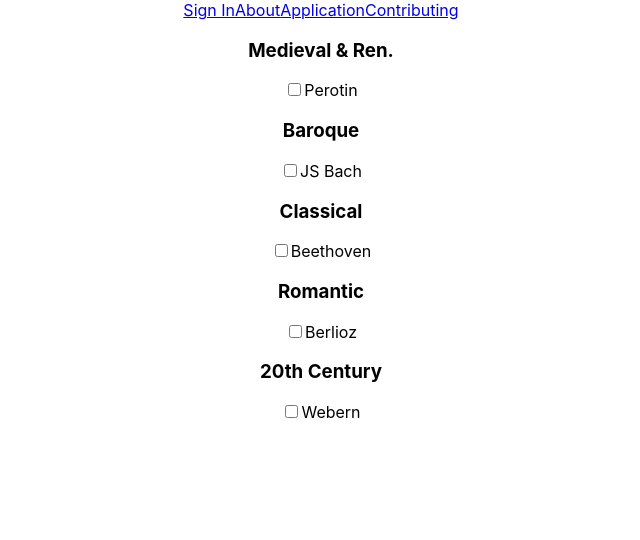
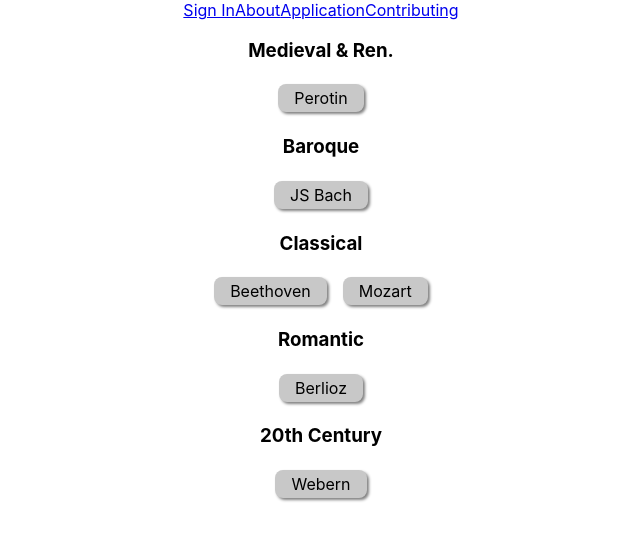
Before and after one commit to QED0711/score-study-react, a React (Create React App) app: page /app in a window 1280 px wide. Shown: the top 540 px of the page, without its empty margins (319-959 px from the left). Built offline with nearby package versions, Linux system fonts and the light colour scheme.

Commit message:
changed composer checkbox style

```diff
--- a/src/App.js
+++ b/src/App.js
@@ -2,6 +2,7 @@ import React, { useState } from "react";
 import { BrowserRouter, Switch, Route } from "react-router-dom";
 
 import "./App.css";
+import "./css/periods.css";
 
 import UserContext from "./contexts/UserContext";
 import ComposerContext from "./contexts/ComposerContext";
--- a/src/components/periods/ComposerCheckbox.js
+++ b/src/components/periods/ComposerCheckbox.js
@@ -19,15 +19,31 @@ const ComposerCheckbox = ({ composer }) => {
     };
   };
 
+  const handleClickV2 = composer => {
+    return e => {
+      const currentClass = e.target.className
+      if(!!currentClass.match("composer-selected-true")){
+        e.target.className = "composer-checkbox composer-selected-false"
+        setSelectedComposers(
+          selectedComposers.filter(name => name !== composer.composer)
+        );
+      } else {
+        e.target.className = "composer-checkbox composer-selected-true"
+        setSelectedComposers([...selectedComposers, composer.composer]);
+      }
+    }
+  }
+
   return (
-    <div className="composer-checkbox">
-      <input
+    <div className="composer-checkbox composer-selected-false" onClick={handleClickV2(composer)}>
+      {/* <input
         type="checkbox"
         id={composer.displayName}
         value={composer.composer}
         onClick={handleClick(composer)}
       />
-      <label htmlFor={composer.displayName}>{composer.displayName}</label>
+      <label htmlFor={composer.displayName}>{composer.displayName}</label> */}
+      {composer.displayName}
     </div>
   );
 };
--- a/src/components/periods/PeriodContainer.js
+++ b/src/components/periods/PeriodContainer.js
@@ -15,6 +15,11 @@ const testComposers = [
   {
     composer: "Beethoven, Ludwig van",
     displayName: "Beethoven",
+    period: "classical"
+  },
+  {
+    composer: "Mozart, Wolfgang Amadeus",
+    displayName: "Mozart",
     period: "classical"
   },
   { composer: "Berlioz, Hector", displayName: "Berlioz", period: "romantic" },
--- /dev/null
+++ b/src/css/periods.css
@@ -0,0 +1,24 @@
+.composer-checkbox {
+  box-sizing: border-box;
+  display: inline-block;
+  margin: 0.25em 0.5em;
+  padding: 0.25em 1em;
+
+  box-shadow: 2px 2px 3px grey;
+  border-radius: 8px;
+
+  cursor: pointer;
+
+  -webkit-user-select: none; /* Safari */
+  -moz-user-select: none; /* Firefox */
+  -ms-user-select: none; /* IE10+/Edge */
+  user-select: none;
+}
+
+.composer-selected-true {
+  background-color: #64cccc;
+}
+
+.composer-selected-false {
+  background-color: #c8c8c8;
+}
```
